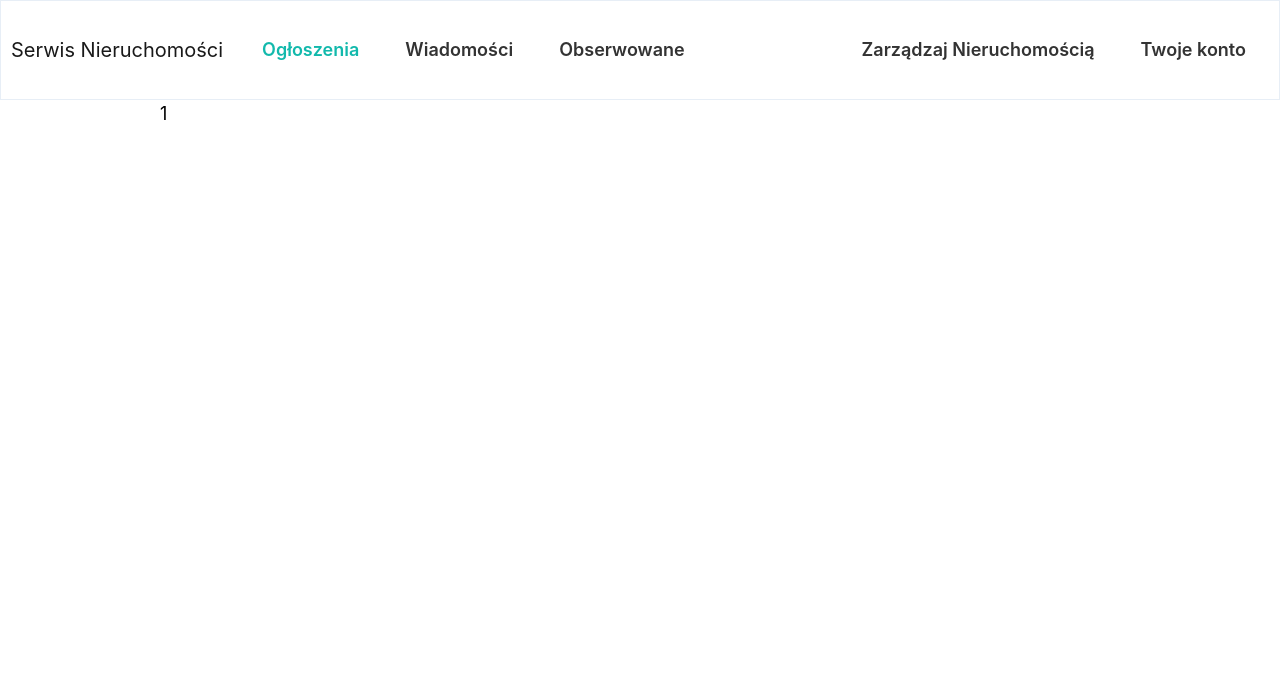
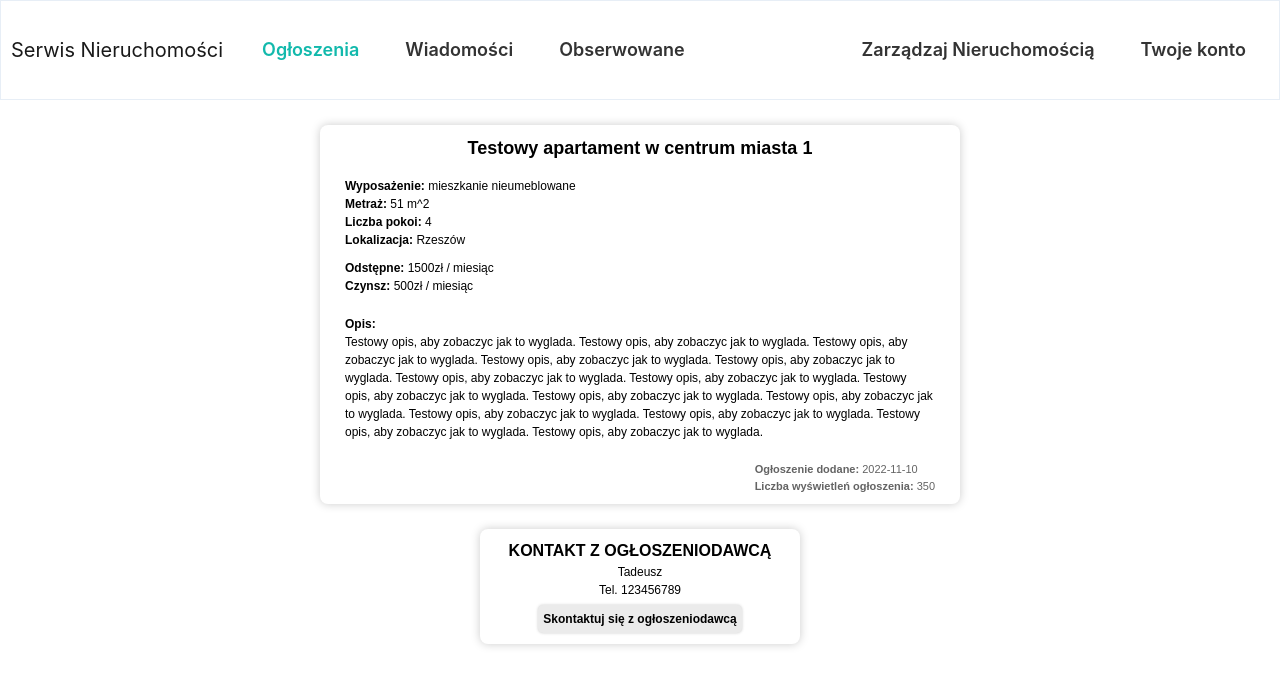
Before and after one commit to KrystianJanas/engineering-work, a Next.js app: page /announcements/1 in a window 1280 px wide. Shown: the top 686 px of the page. Built offline with nearby package versions, Linux system fonts and the light colour scheme.

Commit message:
announcement page2

```diff
--- a/core/components/molecules/layout/layout.component.tsx
+++ b/core/components/molecules/layout/layout.component.tsx
@@ -13,6 +13,7 @@ import {
   mixinPadding,
   mixinBackground,
   mixinBorder,
+  mixInOrders,
 } from '~/components/molecules/layout/layout.styles';
 import { LayoutProps } from '~/components/molecules/layout/layout.types';
 
@@ -26,6 +27,7 @@ const StyledLayout = styled.div<LayoutProps>`
   ${mixinPadding}
   ${mixinBackground}
   ${mixinBorder}
+  ${mixInOrders}
 `;
 
 // eslint-disable-next-line @typescript-eslint/ban-types
--- a/core/components/molecules/layout/layout.styles.tsx
+++ b/core/components/molecules/layout/layout.styles.tsx
@@ -9,6 +9,7 @@ import {
   LayoutPaddingProps,
   LayoutBackgroundProps,
   LayoutBorderProps,
+  LayoutOrdersProps,
 } from '~/components/molecules/layout/layout.types';
 
 export const layoutResetStyles = css`
@@ -131,3 +132,9 @@ export const mixinBorder = (props: LayoutBorderProps): SerializedStyles => {
     border-radius: ${props.borderRadius ? `${props.borderRadius}` : undefined};
   `;
 };
+
+export const mixInOrders = (props: LayoutOrdersProps): SerializedStyles => {
+  return css`
+    box-shadow: ${props.boxShadow ? `${props.boxShadow}` : undefined};
+  `;
+};
--- a/core/components/molecules/layout/layout.types.ts
+++ b/core/components/molecules/layout/layout.types.ts
@@ -21,7 +21,8 @@ export interface LayoutProps
     LayoutDisplayProps,
     LayoutFlexProps,
     LayoutBackgroundProps,
-    LayoutBorderProps {
+    LayoutBorderProps,
+    LayoutOrdersProps {
   ref?: Ref<any>;
   as?: React.ElementType;
 }
@@ -76,3 +77,7 @@ export interface LayoutBackgroundProps {
 export interface LayoutBorderProps {
   borderRadius?: Property.BorderRadius;
 }
+
+export interface LayoutOrdersProps {
+  boxShadow?: Property.BoxShadow;
+}
--- a/core/styles/mixins/text.ts
+++ b/core/styles/mixins/text.ts
@@ -3,7 +3,7 @@ import { Property } from 'csstype';
 export interface TextMixinProps {
   weight?: Property.FontWeight;
   size?: Property.FontSize;
-  color?: 'white' | 'black';
+  color?: Property.Color;
   fontFamily?: 'Arial' | 'Verdana' | 'Inter';
   textShadow?: '1px 1px 5px black' | '1px 1px 5px white';
 }
@@ -11,7 +11,7 @@ export interface TextMixinProps {
 export const textMixin = ({
   weight = 400,
   size = 'main',
-  color = 'white',
+  color = 'black',
   fontFamily = 'Arial',
   textShadow,
 }: TextMixinProps) => ({
--- a/modules/announcements/announcements.constants.ts
+++ b/modules/announcements/announcements.constants.ts
@@ -1,49 +1,82 @@
 import { Announcement } from './announcements.types';
 
-export const AnnouncementInitialState: Announcement[] = [
+export const AnnouncementsInitialState: Announcement[] = [
   {
     id: 1,
     title: 'Testowy apartament w centrum miasta 1',
     location: 'Rzeszów',
-    size: '51',
+    size: 51,
     state: 'Stan deweloperski',
-    price: '1999.99',
+    fee: 1500,
+    rent: 500,
     date_add: '2022-11-10',
+    rooms: 1,
   },
   {
     id: 2,
     title: 'Testowy apartament w centrum miasta 2',
     location: 'Rzeszów',
-    size: '52',
+    size: 52,
     state: 'Stan deweloperski',
-    price: '2999.99',
+    fee: 1500,
+    rent: 500,
     date_add: '2022-11-10',
+    rooms: 2,
   },
   {
     id: 3,
     title: 'Testowy apartament w centrum miasta 3',
     location: 'Rzeszów',
-    size: '53',
+    size: 53,
     state: 'Stan deweloperski',
-    price: '3999.99',
+    fee: 1500,
+    rent: 500,
     date_add: '2022-11-10',
+    rooms: 3,
   },
   {
     id: 4,
     title: 'Testowy apartament w centrum miasta 4',
     location: 'Rzeszów',
-    size: '54',
+    size: 54,
     state: 'Stan deweloperski',
-    price: '4999.99',
+    fee: 1500,
+    rent: 500,
     date_add: '2022-11-10',
+    rooms: 4,
   },
   {
     id: 5,
     title: 'Testowy apartament w centrum miasta 5',
     location: 'Rzeszów',
-    size: '55',
+    size: 55,
     state: 'Stan deweloperski',
-    price: '5999.99',
+    fee: 1500,
+    rent: 500,
     date_add: '2022-11-10',
+    rooms: 5,
   },
 ];
+
+export const AnnouncementInitialState: Announcement = {
+  id: 1,
+  title: 'Testowy apartament w centrum miasta 1',
+  location: 'Rzeszów',
+  size: 51,
+  state: 'mieszkanie nieumeblowane',
+  fee: 1500,
+  rent: 500,
+  date_add: '2022-11-10',
+  imageUrl: 'https://wallpaperset.com/w/full/8/3/7/492402.jpg',
+  rooms: 4,
+  description:
+    'Testowy opis, aby zobaczyc jak to wyglada. Testowy opis, aby zobaczyc jak to wyglada. ' +
+    'Testowy opis, aby zobaczyc jak to wyglada. Testowy opis, aby zobaczyc jak to wyglada. ' +
+    'Testowy opis, aby zobaczyc jak to wyglada. Testowy opis, aby zobaczyc jak to wyglada. ' +
+    'Testowy opis, aby zobaczyc jak to wyglada. Testowy opis, aby zobaczyc jak to wyglada. ' +
+    'Testowy opis, aby zobaczyc jak to wyglada. Testowy opis, aby zobaczyc jak to wyglada. ' +
+    'Testowy opis, aby zobaczyc jak to wyglada. Testowy opis, aby zobaczyc jak to wyglada. ' +
+    'Testowy opis, aby zobaczyc jak to wyglada. Testowy opis, aby zobaczyc jak to wyglada. ',
+  views: 350,
+  advertiser: { name: 'Tadeusz', phone: 123456789 },
+};
--- a/modules/announcements/components/[id].tsx
+++ b/modules/announcements/components/[id].tsx
@@ -1,20 +1,142 @@
+import styled from '@emotion/styled';
 import { useRouter } from 'next/router';
 
+import { Text } from '~/components/atoms/typography';
 import { SpinnerLoading } from '~/components/compounds/Spinner';
 import { Layout } from '~/components/molecules/layout';
+import { getRem } from '~/styles/utils';
+
+import { AnnouncementInitialState } from '../announcements.constants';
+
+const StyledButton = styled.button`
+  &:hover {
+    cursor: pointer;
+  }
+`;
 
 export const Announcement = () => {
+  const data = AnnouncementInitialState;
+
   const router = useRouter();
   if (router.isReady) {
     return (
+      <Layout display="flex" direction="column" alignItems="center">
+        <Layout
+          marginTop={25}
+          display="flex"
+          width="50%"
+          background="rgb(255,255,255)"
+          borderRadius="8px"
+          boxShadow="0 0 10px #ccc"
+          direction="column"
+        >
+          <Layout display="flex" justifyContent="center" marginTop="10">
+            <Text size={getRem(18)} weight={700}>
+              {data.title}
+            </Text>
+          </Layout>
+          {data.imageUrl ? (
             <Layout
               display="flex"
               marginLeft="auto"
               marginRight="auto"
               width="75%"
+              marginTop="5"
+            >
+              {/* <img src={data.imageUrl} aria-hidden alt="" /> */}
+            </Layout>
+          ) : (
+            <Layout
+              display="flex"
+              borderRadius="8px"
+              background="rgb(230,230,230,0.5)"
+              marginLeft="auto"
+              marginRight="auto"
+              width="95%"
+              margin={[10]}
+              justifyContent="center"
+            >
+              <Text size={getRem(16)}>BRAK ZDJĘCIA</Text>
+            </Layout>
+          )}
+          <Layout display="flex" margin={[10, 25]} direction="column">
+            <Text size={getRem(12)}>
+              <b>Wyposażenie:</b> {data.state}
+            </Text>
+            <Text size={getRem(12)}>
+              <b>Metraż:</b> {data.size} m^2
+            </Text>
+            <Text size={getRem(12)}>
+              <b>Liczba pokoi:</b> {data.rooms}
+            </Text>
+            <Text size={getRem(12)}>
+              <b>Lokalizacja:</b> {data.location}
+            </Text>
+            <Layout marginTop={10}>
+              <Text size={getRem(12)}>
+                <b>Odstępne:</b> {data.fee}zł / miesiąc
+              </Text>
+              <Text size={getRem(12)}>
+                <b>Czynsz:</b> {data.rent}zł / miesiąc
+              </Text>
+            </Layout>
+          </Layout>
+
+          <Layout display="flex" margin={[10, 25]} direction="column">
+            <Text size={getRem(12)}>
+              <b>Opis:</b>
+            </Text>
+            <Text size={getRem(12)}>{data.description}</Text>
+          </Layout>
+
+          <Layout
+            display="flex"
+            margin={[10, 25]}
+            direction="column"
+            marginLeft="auto"
+          >
+            <Text color="rgb(100, 100, 100)" size={getRem(11)}>
+              <b>Ogłoszenie dodane:</b> {data.date_add}
+            </Text>
+            <Text color="rgb(100, 100, 100)" size={getRem(11)}>
+              <b>Liczba wyświetleń ogłoszenia:</b> {data.views}
+            </Text>
+          </Layout>
+        </Layout>
+        <Layout
+          marginTop={25}
+          margin={[25, 0]}
+          display="flex"
+          width="25%"
           background="rgb(255,255,255)"
+          borderRadius="8px"
+          boxShadow="0 0 10px #ccc"
+          direction="column"
+          padding={[10, 25]}
         >
-        {router.query.id}
+          <Layout display="flex" alignItems="center" direction="column">
+            <Text size={getRem(16)} weight={600}>
+              KONTAKT Z OGŁOSZENIODAWCĄ
+            </Text>
+            <Text size={getRem(12)}>{data.advertiser?.name}</Text>
+            <Text size={getRem(12)}>Tel. {data.advertiser?.phone}</Text>
+            <StyledButton>
+              <Layout
+                boxShadow="0 0 3px #ccc"
+                padding={[5]}
+                borderRadius="5px"
+                background="rgb(235, 235, 235)"
+                marginTop={5}
+              >
+                <Text size={getRem(12)}>
+                  {/* TODO: message to advertiser */}
+
+                  <b>Skontaktuj się z ogłoszeniodawcą</b>
+                </Text>
+              </Layout>
+            </StyledButton>
+          </Layout>
+        </Layout>
       </Layout>
     );
   }
--- a/pages/estates/index.tsx
+++ /dev/null
@@ -1,4 +0,0 @@
-export const Estates = () => {
-  return <div>Estates here...</div>;
-};
-export default Estates;
--- a/pages/index.tsx
+++ b/pages/index.tsx
@@ -38,15 +38,15 @@ const Home: NextPage = () => {
         >
           Witaj w serwisie nieruchomości!
         </Text>
-        <Text weight={600}>
+        <Text weight={600} color="white">
           Serwis ten skierowany jest dla osób poszukujących nieruchomości do
           wynajmu.
         </Text>
-        <Text weight={600}>
+        <Text weight={600} color="white">
           Oferujemy możliwość zdalnego zarządzania i rozliczeń nieruchomości,
           wraz z intregracją pomiędzy lokatorami.
         </Text>
-        <Link href="/estates" passHref>
+        <Link href="/announcements" passHref>
           <StyledText
             color="white"
             size="1.25rem"
```
Also changed, not shown: modules/announcements/announcements.types.ts (+12 -3 lines), modules/announcements/components/announcements.tsx (+19 -8 lines), .eslintrc.js. Lines whose indentation alone changed are shown as unchanged.
